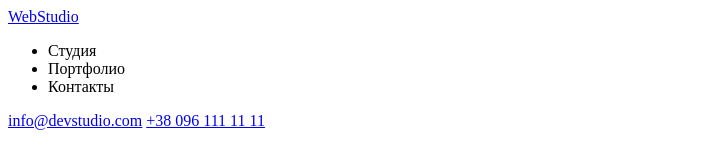
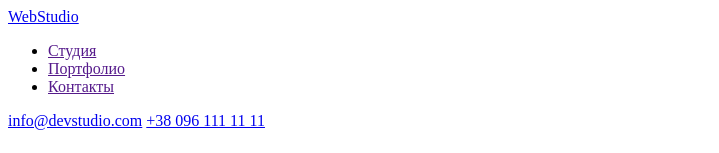
Before and after one commit to denius97/goit-markup-hw-01, a plain HTML site: page index.html in a window 1280 px wide. Shown: the top 153 px of the page, without its empty margins (0-719 px from the left). Drawn offline with Linux system fonts and the light colour scheme.

Commit message:
Update index.html

```diff
--- a/index.html
+++ b/index.html
@@ -11,9 +11,9 @@
 			<nav>
 				<a href="./index.html">WebStudio</a>
 				<ul>
-					<li>Студия</li>
-					<li>Портфолио</li>
-					<li>Контакты</li>
+					<li><a href="">Студия</a></li>
+					<li><a href="">Портфолио</a></li>
+					<li><a href="">Контакты</a></li>
 				</ul>
 			</nav>
 
```
